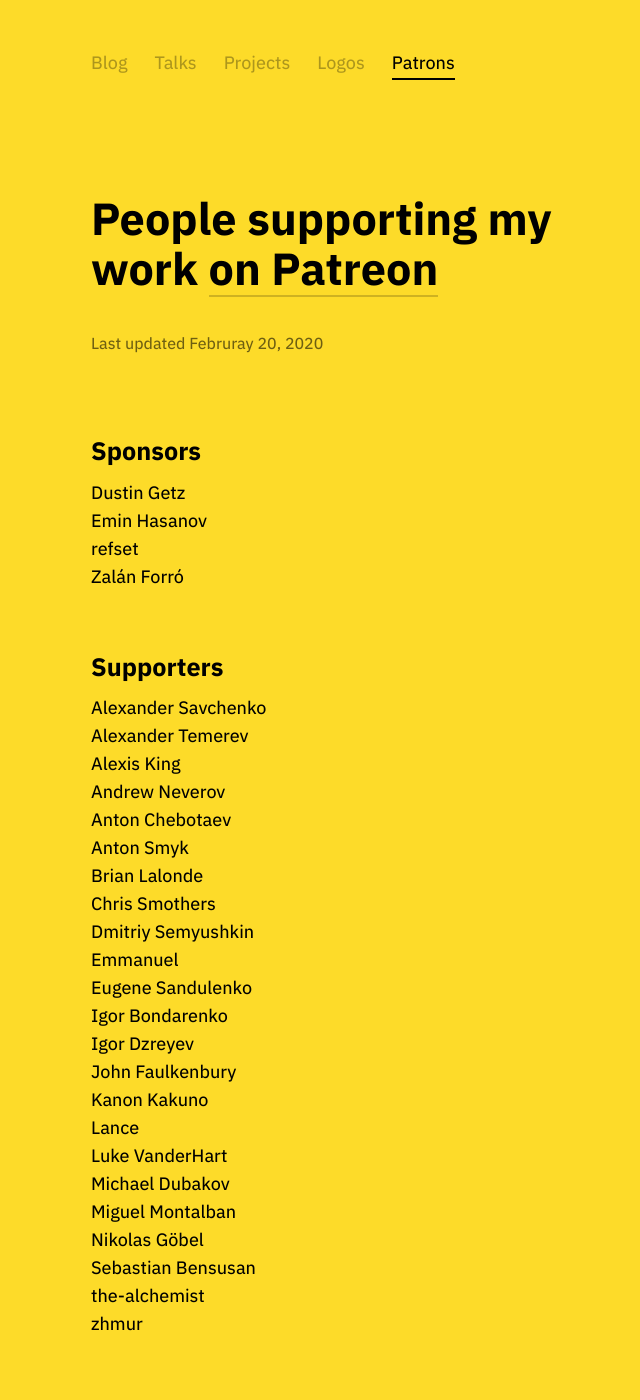
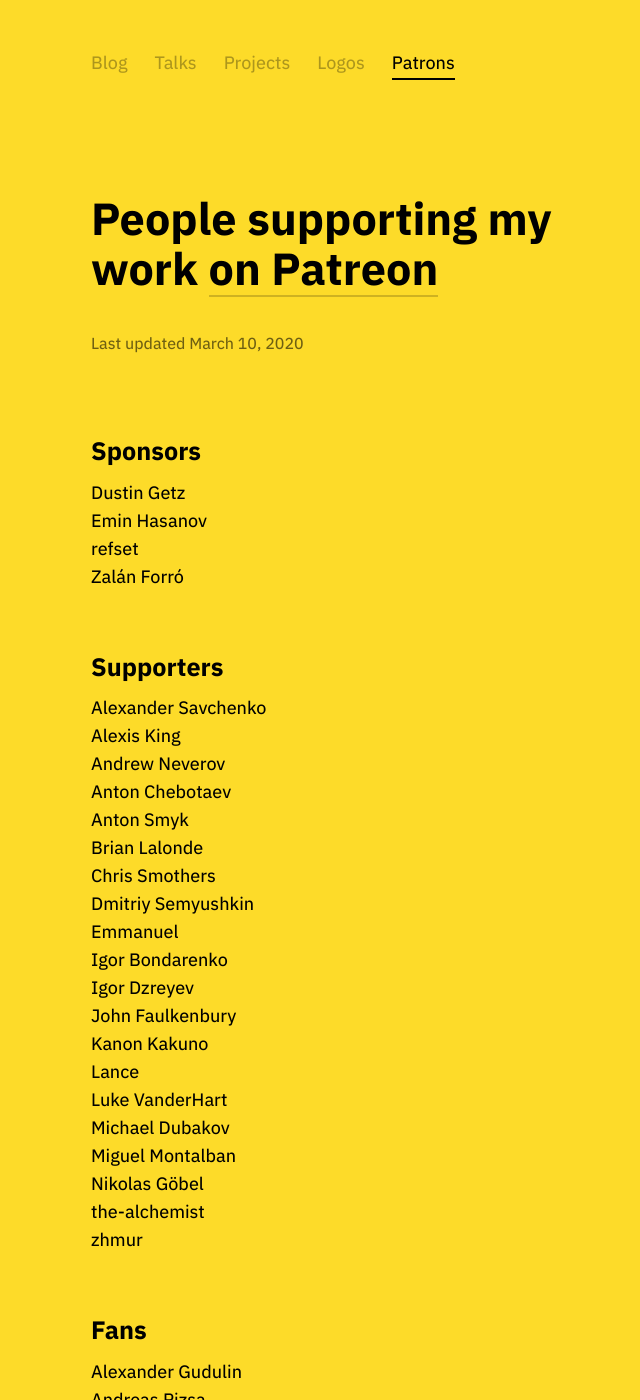
Before and after one commit to tonsky/tonsky.github.io, a Jekyll site: the page built from patrons/index.html, in a window 1280 px wide and 1400 px high. Shown: the whole window, without its empty margins (278-918 px from the left). Built offline with Jekyll 4.4.1, drawn with Linux system fonts in a browser that asks for light colours; some of the changed text lies outside the part shown.

Commit message:
February patrons

```diff
--- a/patrons/index.html
+++ b/patrons/index.html
@@ -18,7 +18,7 @@
 <div class="post">
 
 <h1 class="title">People supporting my work <a href="https://patreon.com/tonsky" target="_blank">on Patreon</a></h1>
-<div class="footer">Last updated Februray 20, 2020</div>
+<div class="footer">Last updated March 10, 2020</div>
 
 <h2>Sponsors</h2>
 <li>Dustin Getz</li>
@@ -28,7 +28,6 @@
 
 <h2>Supporters</h2>
 <li>Alexander Savchenko</li>
-<li>Alexander Temerev</li>
 <li>Alexis King</li>
 <li>Andrew Neverov</li>
 <li>Anton Chebotaev</li>
@@ -37,7 +36,6 @@
 <li>Chris Smothers</li>
 <li>Dmitriy Semyushkin</li>
 <li>Emmanuel</li>
-<li>Eugene Sandulenko</li>
 <li>Igor Bondarenko</li>
 <li>Igor Dzreyev</li>
 <li>John Faulkenbury</li>
@@ -47,7 +45,6 @@
 <li>Michael Dubakov</li>
 <li>Miguel Montalban</li>
 <li>Nikolas Göbel</li>
-<li>Sebastian Bensusan</li>
 <li>the-alchemist</li>
 <li>zhmur</li>
 
```
Also changed, not shown: other parts of patrons/index.html (+1 -3 lines), projects/index.html (+2 -2 lines).
